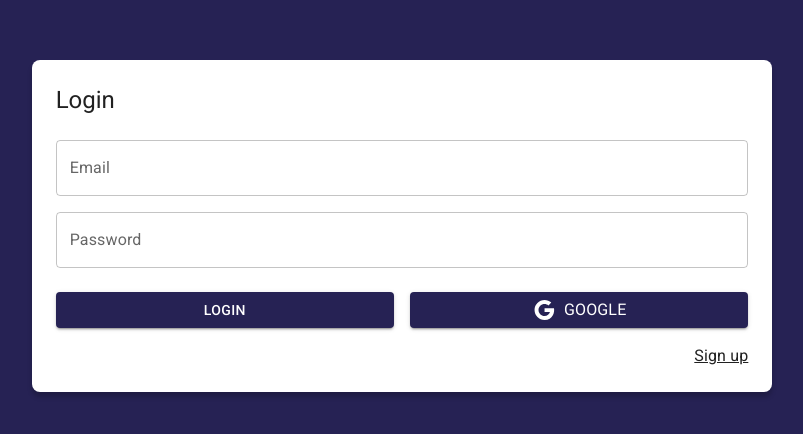
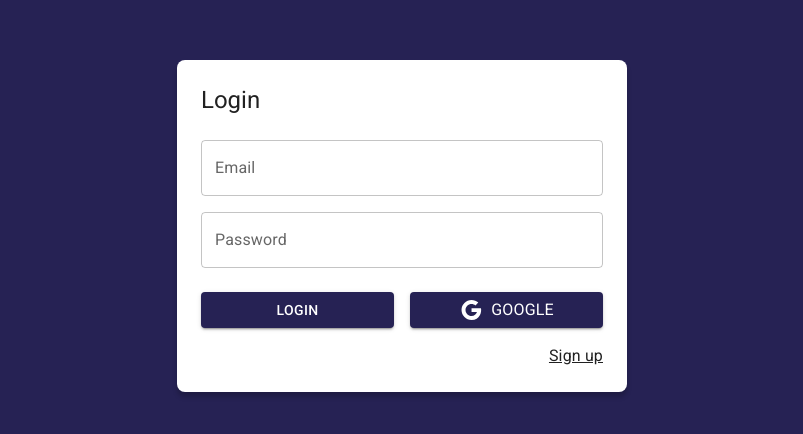
Before and after one commit to Omared250/JournalApp, a React (Vite) app: page /auth/login in a window 1280 px wide. Shown: the part 174-608 px from the top of the page, without its empty margins (238-1041 px from the left). Built offline with nearby package versions, Linux system fonts and the light colour scheme.

Commit message:
making the layout functionality worked

```diff
--- a/src/auth/layout/AuthLayout.jsx
+++ b/src/auth/layout/AuthLayout.jsx
@@ -0,0 +1,32 @@
+import { Grid, Typography } from '@mui/material'
+
+export const AuthLayout = ({ children, title='' }) => {
+  return (
+    <Grid
+        container
+        spacing={ 0 }
+        direction="column"
+        alignItems="center"
+        justifyContent="center"
+        sx={{ minHeight: '100vh', backgroundColor: 'primary.main', padding: 4 }}>
+
+        <Grid item
+            className="box-shadow"
+            xs={ 3 }
+            sx={{
+                width: { sm: 450 },
+                backgroundColor: 'white',
+                padding: 3,
+                borderRadius: 2
+            }}>
+
+            <Typography variant="h5" sx={{ mb: 1 }}>{ title }</Typography>
+
+            {/* Children */}
+            { children }
+
+        </Grid>
+
+    </Grid>
+  )
+}
--- a/src/auth/pages/LoginPage.jsx
+++ b/src/auth/pages/LoginPage.jsx
@@ -1,25 +1,12 @@
 import { Link as RouterLink } from 'react-router-dom';
 import { Button, Grid, Link, TextField, Typography } from "@mui/material";
 import { Google } from "@mui/icons-material";
+import { AuthLayout } from '../layout/AuthLayout';
 
 
 export const LoginPage = () => {
     return (
-        <Grid
-            container
-            spacing={ 0 }
-            direction="column"
-            alignItems="center"
-            justifyContent="center"
-            sx={{ minHeight: '100vh', backgroundColor: 'primary.main', padding: 4 }}
-        >
-            <Grid item
-                className="box-shadow"
-                xs={ 3 }
-                sx={{ backgroundColor: 'white', padding: 3, borderRadius: 2 }}
-            >
-                <Typography variant="h5" sx={{ mb: 1 }}>Login</Typography>
-
+        <AuthLayout title="Login">
             <form>
                 <Grid container>
                     <Grid item xs={ 12 } sx={{ mt: 2 }}>
@@ -38,35 +25,26 @@
                             fullWidth
                         />
                     </Grid>
-
                     <Grid container spacing={ 2 } sx={{ mb: 2, mt: 1 }}>
-
                         <Grid item xs={ 12 } sm={ 6 }>
                             <Button variant='contained' fullWidth>
                                 Login
                             </Button>
                         </Grid>
-
                         <Grid item xs={ 12 } sm={ 6 }>
                             <Button variant='contained' fullWidth>
                                 <Google/>
                                 <Typography sx={{ ml: 1 }}>Google</Typography>
                             </Button>
                         </Grid>
-
                     </Grid>
-
                     <Grid container direction='row' justifyContent='end'>
                         <Link component={ RouterLink } color='inherit' to="/auth/register">
                             Sign up
                         </Link>
                     </Grid>
-
                 </Grid>
             </form>
-
-            </Grid>
-
-        </Grid>
+        </AuthLayout>
     )
 };
```
Lines whose indentation alone changed are shown as unchanged.
